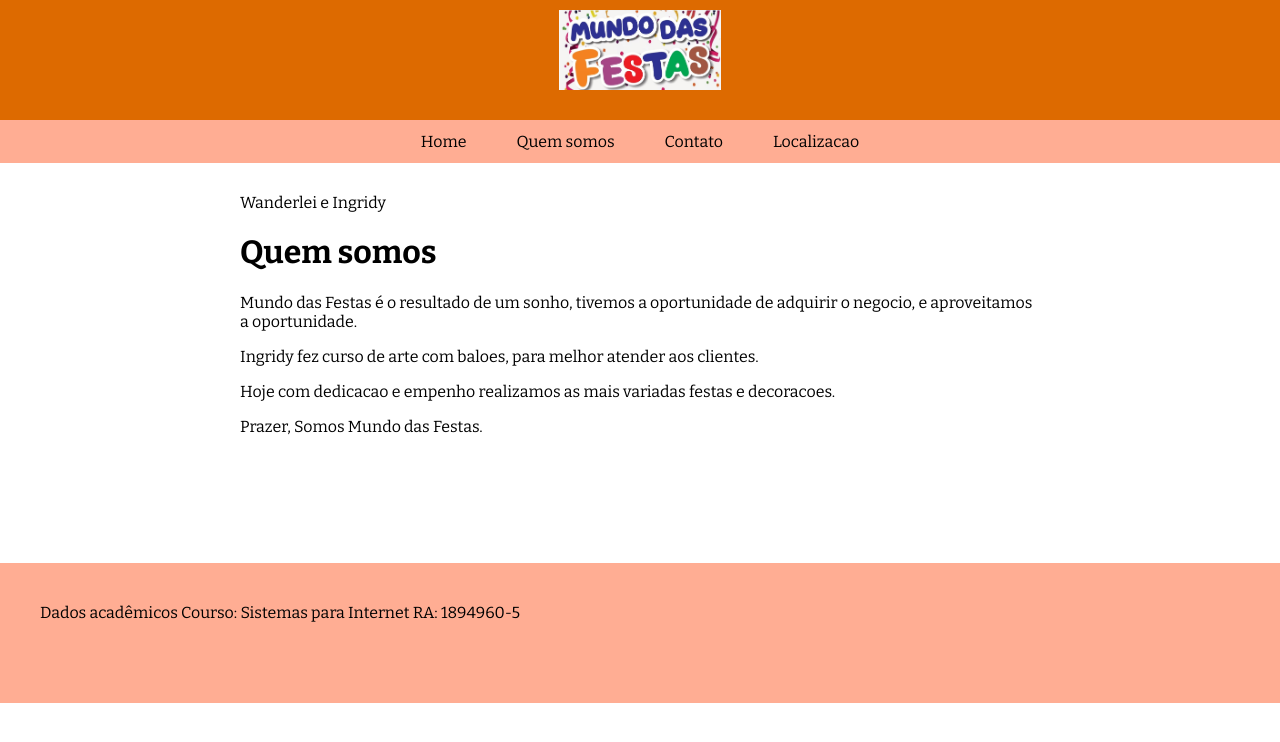
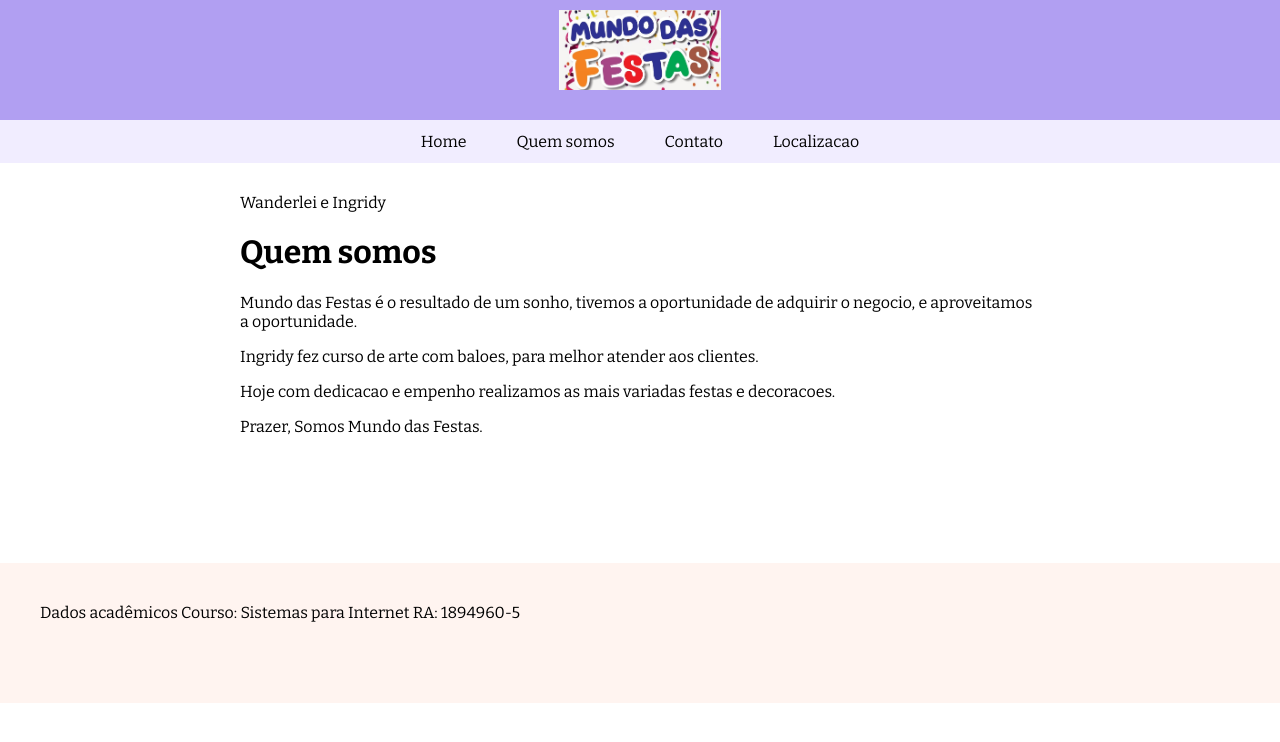
Before and after one commit to W4NDR/Mapa_back_end1, a PHP site: page /index.php?page=quem_somos in a window 1280 px wide. Shown: the top 742 px of the page. Run offline with PHP 8.4, Linux system fonts and the light colour scheme.

Commit message:
atualizacao

```diff
--- a/css/contato.css
+++ b/css/contato.css
@@ -12,14 +12,14 @@
     margin-top: 20px;
     padding: 14px;
     width: 100%;
-    border: 1px solid #DD6A00;
+    border: 1px solid #2900dd0a;
     border-radius: 7px;
     background-color: #FFF5F2;
 }
 
 .form-contact button {
     color: #FFF;
-    background-color: #FF7143;
+    background-color: #ff72432c;
     padding: 12px;
     border: 0;
     border-radius: 7px;
@@ -31,7 +31,7 @@
 }
 
 .message{
-    border: 1px solid #DD6A00;
+    border: 1px solid #dd6b0088;
     background-color: #FFF5F2;
     padding: 40px;
     font-size: 18px;
--- a/css/index.css
+++ b/css/index.css
@@ -14,7 +14,7 @@ a:hover{
 
 header {
     height: 100px;
-    background-color: #DD6A00;
+    background-color: #3000dd60;
     text-align: center;
     padding: 10px;
 }
@@ -24,7 +24,7 @@ header {
 }
 
 nav {
-    background-color: #FFAD93;
+    background-color: #a793ff2a;
 }
 
 nav ul {
@@ -48,7 +48,7 @@ nav ul li {
 }
 
 footer{
-    background-color: #FFAD93;
+    background-color: #ffac9323;
     min-height: 60px;
     padding: 40px;
 }
```
